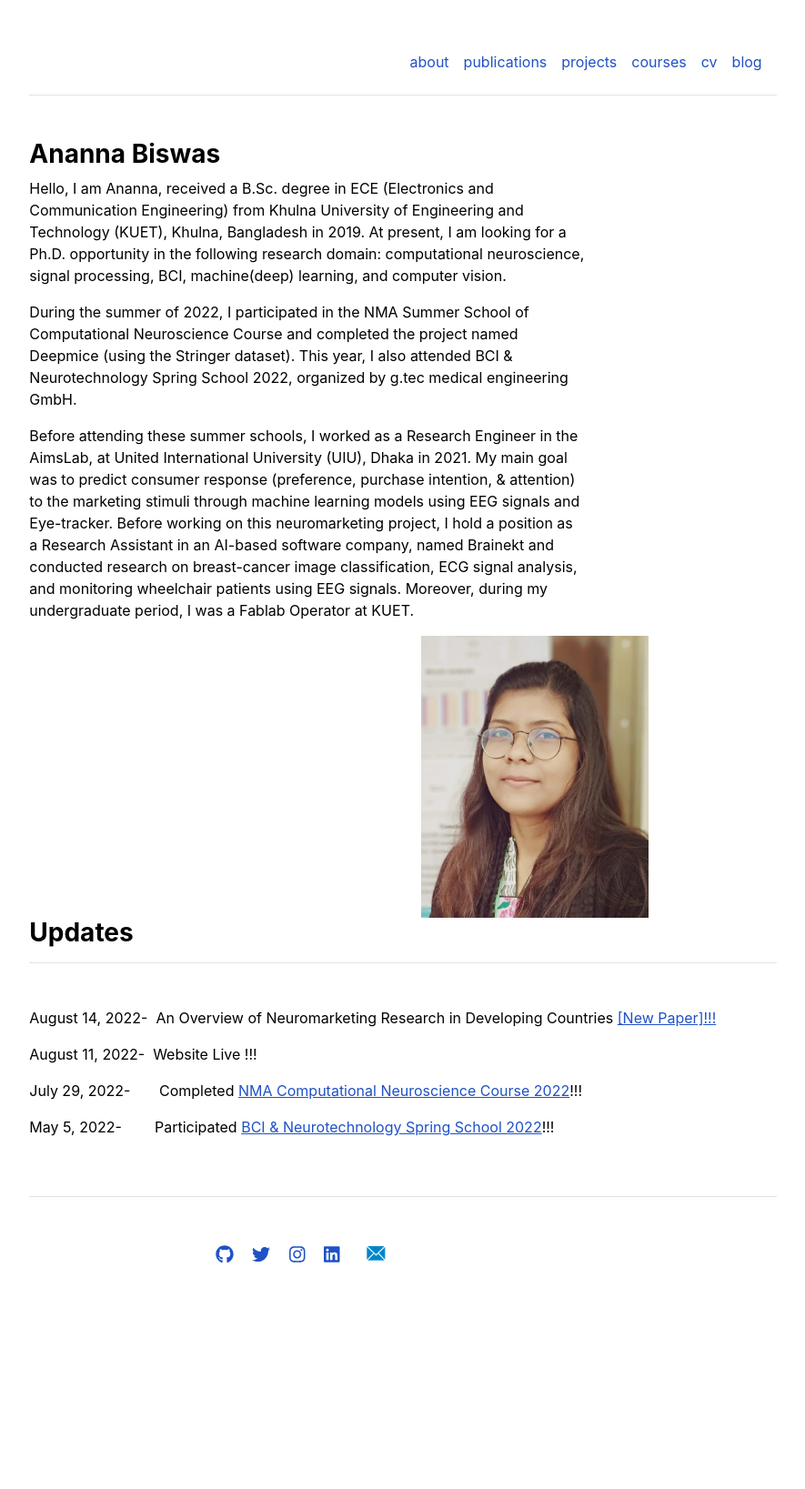
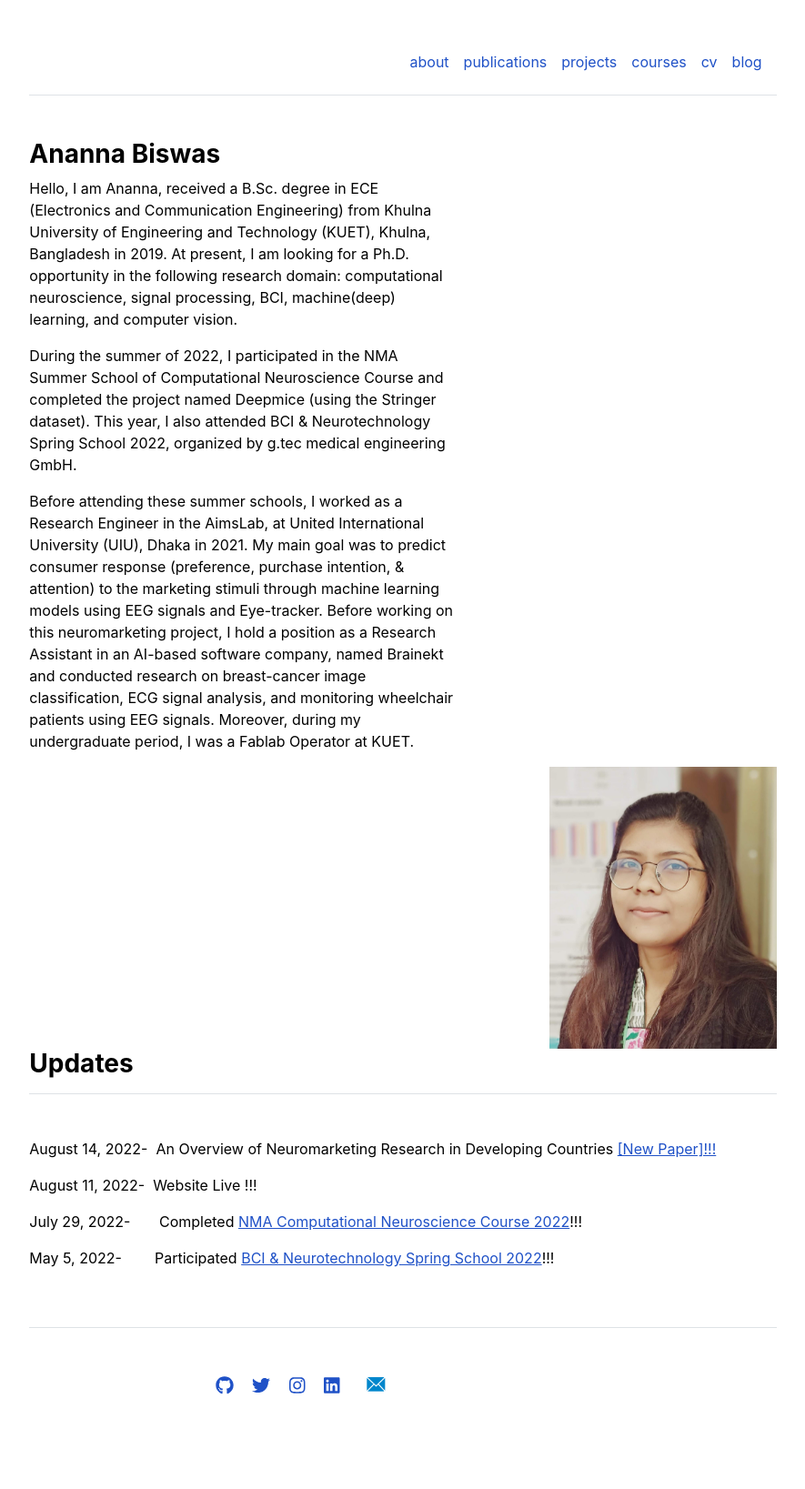
Before and after one commit to Anannabiswas/anannabiswas.github.io, a Jekyll site: the page built from index.md, in a window 1280 px wide. Shown: the whole page at 91% size, without its empty margins (197-1082 px from the left). Built offline with Jekyll 4.4.1, drawn with Linux system fonts in a browser that asks for light colours; before the commit the page ends 1493 px from its top, so only the background shows below that.

Commit message:
Update home.html

```diff
--- a/_layouts/home.html
+++ b/_layouts/home.html
@@ -3,11 +3,11 @@ layout: default
 ---
 
 <div class="row g-12 mb-12">
-  <div class="col-md-9">
+  <div class="col-md-7">
     <h3 class="fw-bold">Ananna Biswas</h3>
     {{ content }}
   </div>
-  <div class="col-md-10">
+  <div class="col-md-12">
     <img src="{{ site.github.url }}/assets/img/ananna_1.jpeg" alt="Home" width="250" height="310"style="float:right">
   </div>
 </div>
```
